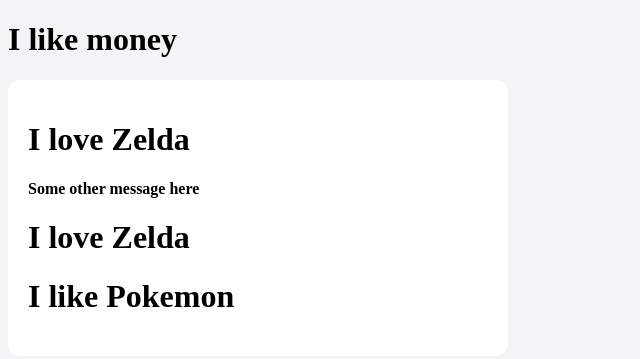
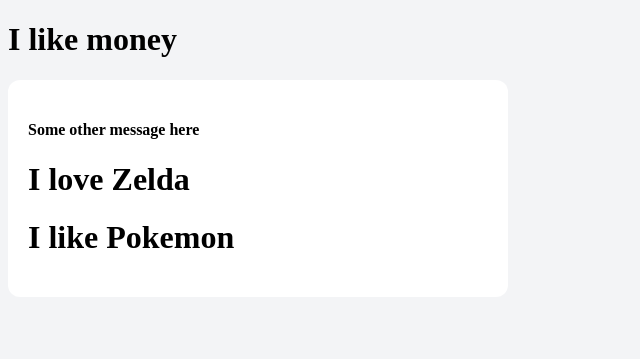
Before and after one commit to VillafanaO21/EventType, a plain HTML site: page insertPractice.html in a window 1280 px wide. Shown: the whole page, without its empty margins (0-640 px from the left). Drawn offline with Linux system fonts and the light colour scheme.

Commit message:
initial commit new

```diff
--- a/insertPractice.html
+++ b/insertPractice.html
@@ -15,7 +15,7 @@
 <script>
     const content = document.querySelector('.content');
     //Replace contents of an html tag using innerHTML
-    content.innerHTML = '<h1>I love Zelda</h1><h4>Some other message here</h4>';
+    content.innerHTML = '<h1 class="gone">I love Zelda</h1><h4>Some other message here</h4>';
 
     // add new element in addition to existing elements
     const zelda = document.createElement('h1');
@@ -31,6 +31,9 @@
     const money = document.createElement('h1');
     money.innerHTML = 'I like money';
     content.insertAdjacentElement("beforebegin", money);
+
+    const unwantedElement2 = document.querySelector('.gone');
+    unwantedElement2.remove();
 </script>
 </body>
 </html>
```
